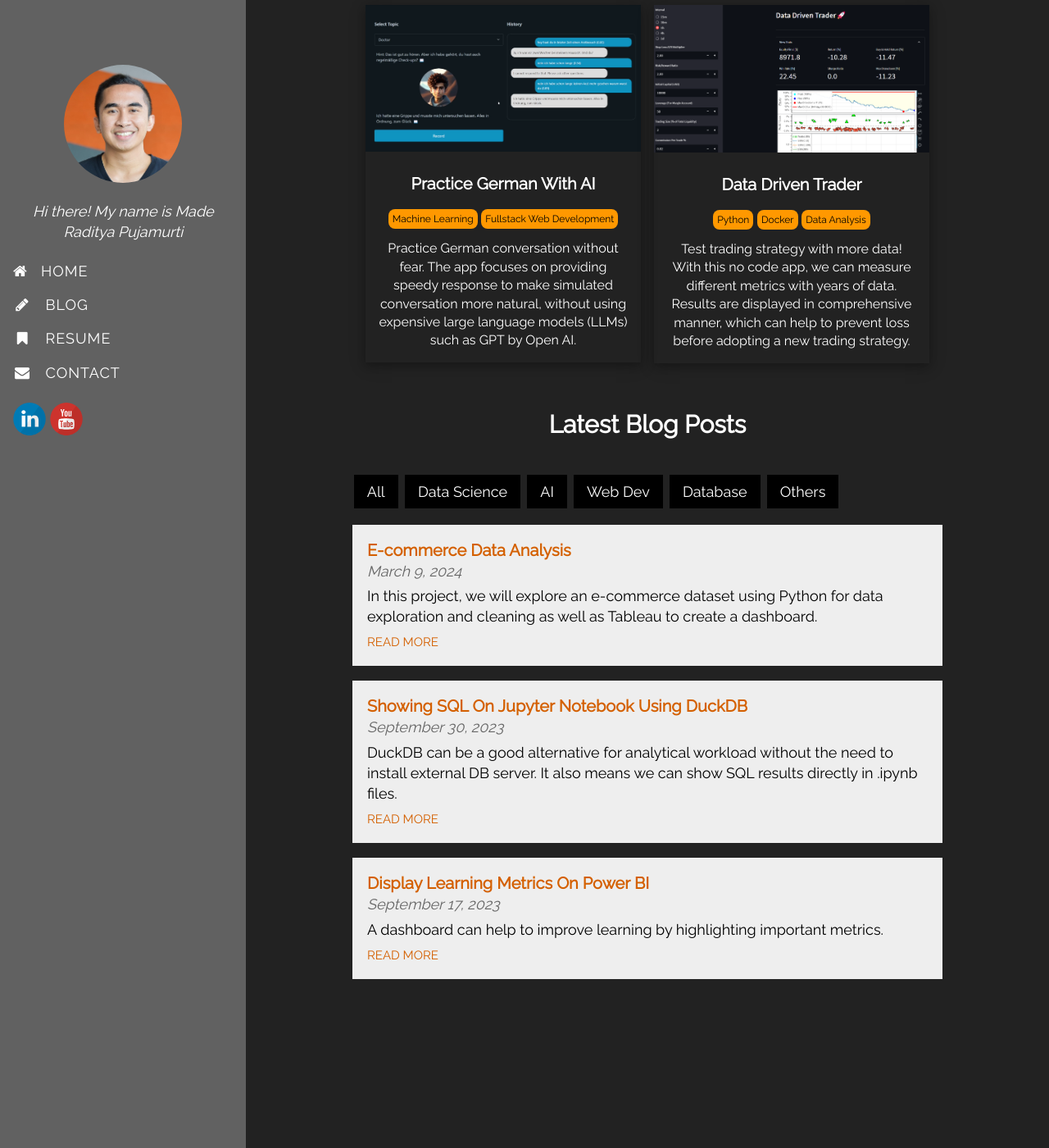
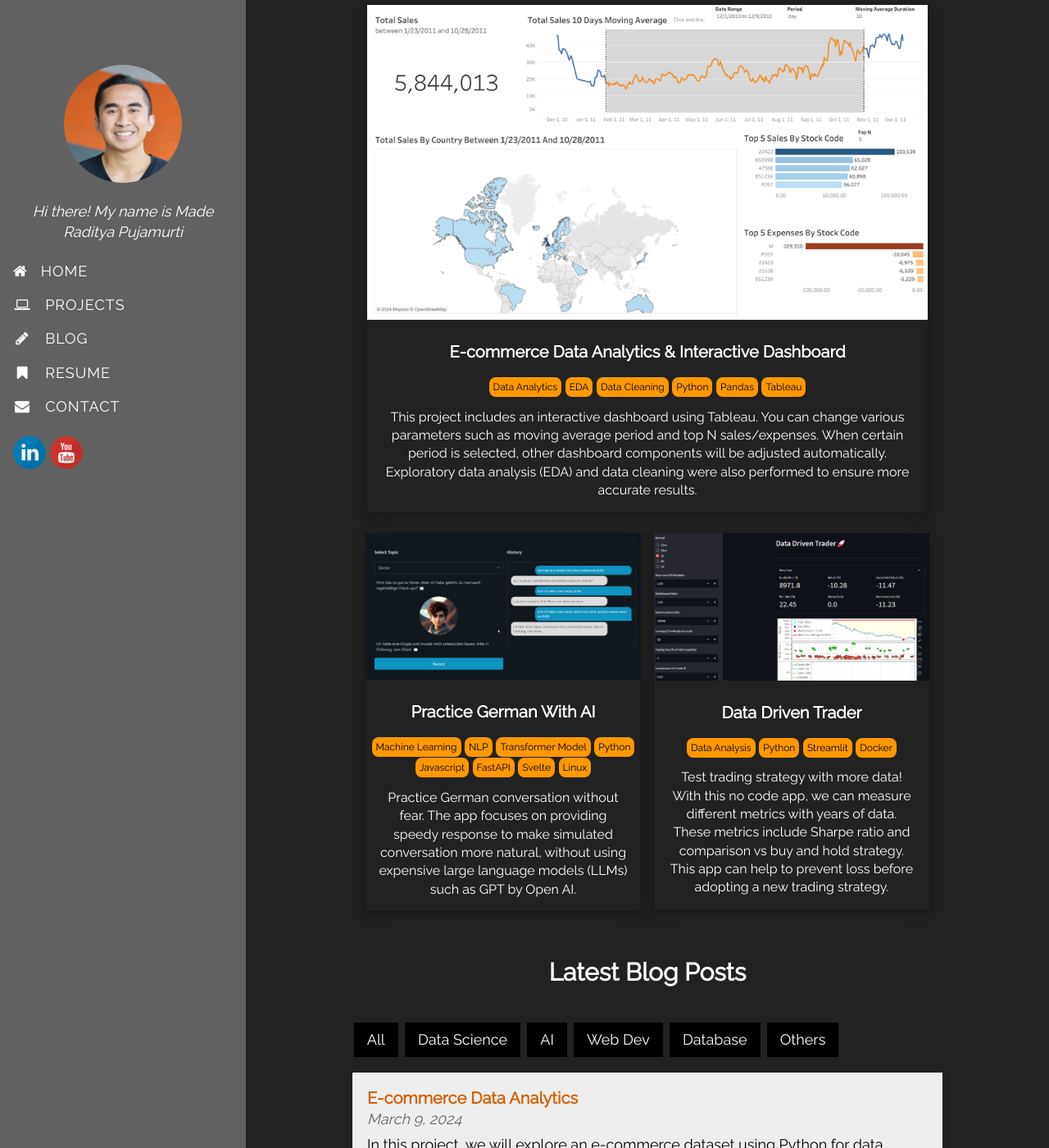
Before and after one commit to radityapujamurti/radityapujamurti.github.io, a Jekyll site: the page built from index.html, in a window 1280 px wide and 1400 px high, scrolled down 510 px. Shown: the whole window at 82% size. Built offline with Jekyll 4.4.1, drawn with Linux system fonts in a browser that asks for light colours.

Commit message:
updated home

```diff
--- a/_layouts/default.html
+++ b/_layouts/default.html
@@ -31,6 +31,7 @@
       </div>
       <div class="w3-bar-block">
         <a href="{{ site.baseurl }}/" onclick="w3_close()" class="w3-bar-item w3-button w3-padding"><i class="fa fa-th-large fa-home w3-margin-right"></i>HOME</a>
+        <a href="{{ site.baseurl }}/#projects" onclick="w3_close()" class="w3-bar-item w3-button w3-padding"><i class="fa fa-laptop fa-fw w3-margin-right"></i>PROJECTS</a>
         <a href="{{ site.baseurl }}/all" onclick="w3_close()" class="w3-bar-item w3-button w3-padding"><i class="fa fa-pencil fa-fw w3-margin-right"></i>BLOG</a>
         <a href="{{ site.baseurl }}/resume" onclick="w3_close()" class="w3-bar-item w3-button w3-padding"><i class="fa fa-bookmark fa-fw w3-margin-right"></i>RESUME</a>
         <a href="{{ site.baseurl }}/contact" onclick="w3_close()" class="w3-bar-item w3-button w3-padding"><i class="fa fa-envelope fa-fw w3-margin-right"></i>CONTACT</a>
--- a/_posts/2024-03-09-e-commerce-data-analysis.md
+++ b/_posts/2024-03-09-e-commerce-data-analysis.md
@@ -1,6 +1,6 @@
 ---
 layout: post
-title: E-commerce Data Analysis
+title: E-commerce Data Analytics
 tags: data_science
 excerpt: In this project, we will explore an e-commerce dataset using Python for data exploration and cleaning as well as Tableau to create a dashboard.
 ---
--- a/index.html
+++ b/index.html
@@ -27,15 +27,39 @@ layout: default
   </div>
   <br>
 
-  <div class="w3-row-padding w3-center">
+  <div class="w3-row-padding w3-center" id="projects">
     <h1 class="w3-center">Projects</h1>
+    <div class="container">
+        <a href="{{ site.baseurl }}{% post_url 2024-03-09-e-commerce-data-analysis %}">
+            <div class="w3-card-4 project-card">
+                <img src="{{ site.baseurl }}/images/blog/e-commerce-data-analysis/e-commerce-dashboard.png" alt="Tableau E-commerce Dashboard">
+                <h3>E-commerce Data Analytics & Interactive Dashboard</h3>
+                <span class="w3-tag w3-round-large w3-orange">Data Analytics</span>
+                <span class="w3-tag w3-round-large w3-orange">EDA</span>
+                <span class="w3-tag w3-round-large w3-orange">Data Cleaning</span>
+                <span class="w3-tag w3-round-large w3-orange">Python</span>
+                <span class="w3-tag w3-round-large w3-orange">Pandas</span>
+                <span class="w3-tag w3-round-large w3-orange">Tableau</span>
+                <div class="w3-container">
+                <p>This project includes an interactive dashboard using Tableau. You can change various parameters such as moving average period and top N sales/expenses. When certain period is selected, other dashboard components will be adjusted automatically. Exploratory data analysis (EDA) and data cleaning were also performed to ensure more accurate results.</p>
+                </div>
+            </div>
+        </a>
+    </div>
+    <br>
     <div class="w3-half">
         <a href="{{ site.baseurl }}{% post_url 2023-07-29-creating-german-conversation-app %}">
             <div class="w3-card-4 project-card">
                 <img src="{{ site.baseurl }}/images/projects/lsg.png" alt="LSG">
                 <h3>Practice German With AI</h3>
                 <span class="w3-tag w3-round-large w3-orange">Machine Learning</span>
-                <span class="w3-tag w3-round-large w3-orange">Fullstack Web Development</span>
+                <span class="w3-tag w3-round-large w3-orange">NLP</span>
+                <span class="w3-tag w3-round-large w3-orange">Transformer Model</span>
+                <span class="w3-tag w3-round-large w3-orange">Python</span>
+                <span class="w3-tag w3-round-large w3-orange">Javascript</span>
+                <span class="w3-tag w3-round-large w3-orange">FastAPI</span>
+                <span class="w3-tag w3-round-large w3-orange">Svelte</span>
+                <span class="w3-tag w3-round-large w3-orange">Linux</span>
                 <div class="w3-container">
                 <p>Practice German conversation without fear. The app focuses on providing speedy response to make simulated conversation more natural, without using expensive large language models (LLMs) such as GPT by Open AI.</p>
                 </div>
@@ -47,11 +71,12 @@ layout: default
             <div class="w3-card-4 project-card">
                 <img src="{{ site.baseurl }}/images/projects/ddt.png" alt="DDT">
                 <h3>Data Driven Trader</h3>
+                <span class="w3-tag w3-round-large w3-orange">Data Analysis</span>
                 <span class="w3-tag w3-round-large w3-orange">Python</span>
+                <span class="w3-tag w3-round-large w3-orange">Streamlit</span>
                 <span class="w3-tag w3-round-large w3-orange">Docker</span>
-                <span class="w3-tag w3-round-large w3-orange">Data Analysis</span>
                 <div class="w3-container">
-                    <p>Test trading strategy with more data! With this no code app, we can measure different metrics with years of data. Results are displayed in comprehensive manner, which can help to prevent loss before adopting a new trading strategy.</p>
+                    <p>Test trading strategy with more data! With this no code app, we can measure different metrics with years of data. These metrics include Sharpe ratio and comparison vs buy and hold strategy. This app can help to prevent loss before adopting a new trading strategy.</p>
                 </div>
             </div>
         </a>
```
